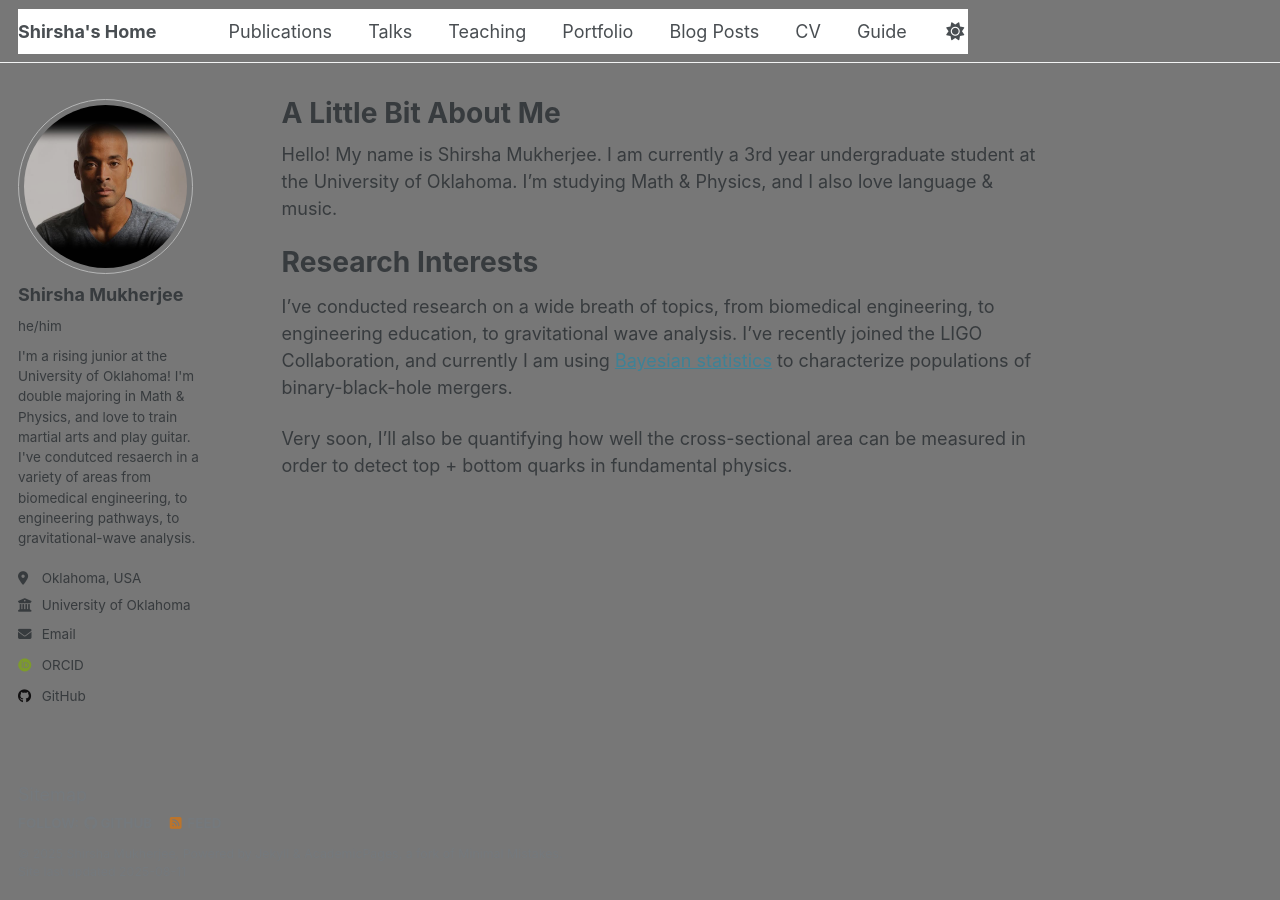
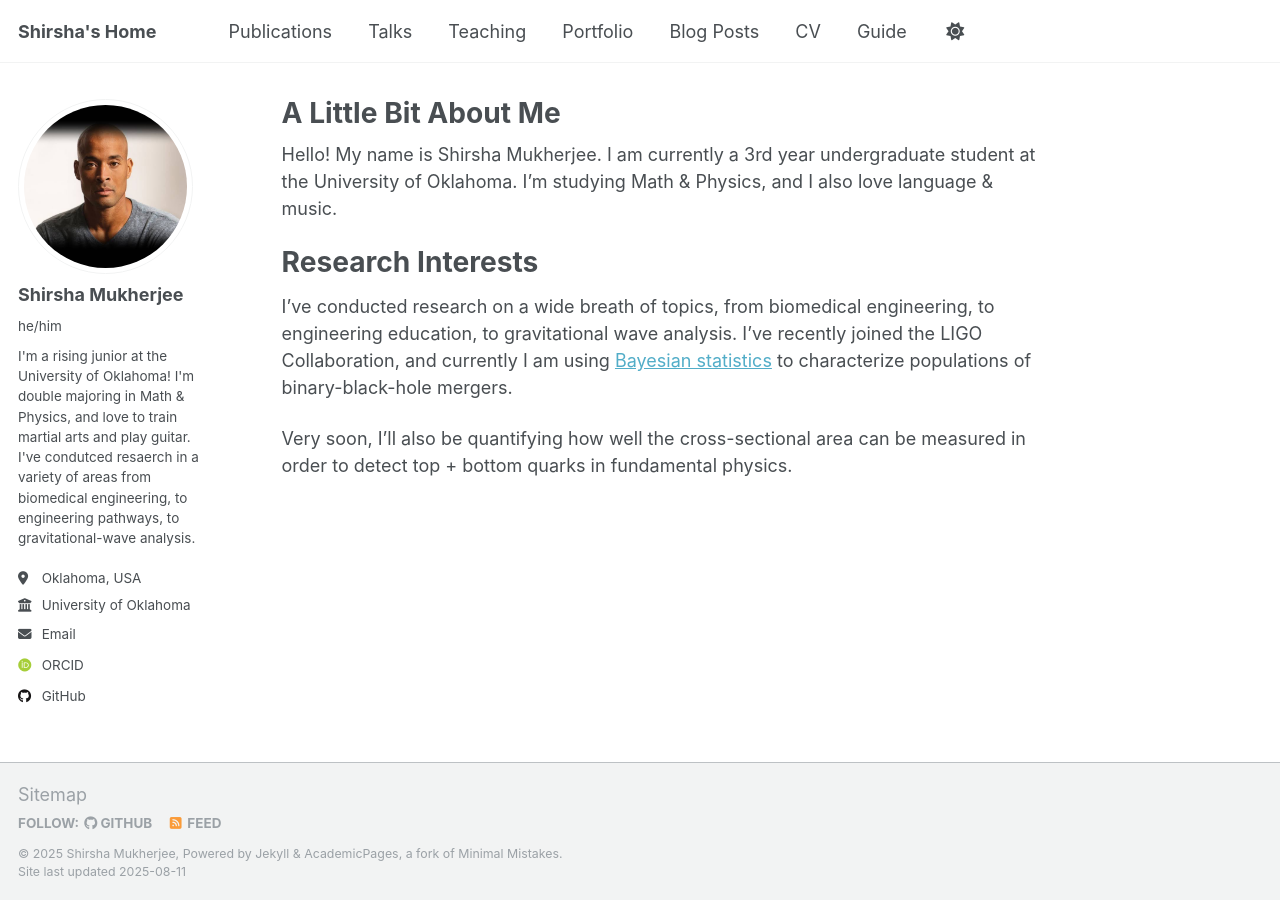
Before and after one commit to shirshamukherjee/projectfrthistime, a Jekyll site: the page built from _pages/about.md, in a window 1280 px wide. Built offline with Jekyll 4.4.1, drawn with Linux system fonts in a browser that asks for light colours; some web fonts are replaced; a script that is not in the unit is left out.

Commit message:
setting it back to normal

```diff
--- a/assets/css/main.scss
+++ b/assets/css/main.scss
@@ -43,54 +43,3 @@
     "vendor/font-awesome/solid",
     "vendor/font-awesome/brands"
 ;
-/* 1) Full-page background image */
-html, body {
-  min-height: 100%;
-  margin: 0;
-  padding: 0;
-  background: url("/assets/images/my-background.jpg") no-repeat center center fixed;
-  background-size: cover;
-}
-
-/* 2) Let the background show through all wrappers */
-.initial-content,
-.page,
-.page__inner-wrap,
-.page__content,
-.page__footer {
-  background: transparent !important;
-  box-shadow: none !important;
-  border: 0 !important;
-}
-
-/* 3) Kill the nav’s white strip */
-.masthead,
-.greedy-nav {
-  background: transparent !important;
-  box-shadow: none !important;
-  border: 0 !important;
-}
-
-/* 4) Remove hairlines drawn with ::before rules (theme uses these) */
-.initial-content::before,
-.page::before,
-.page__inner-wrap::before,
-.page__content::before,
-.page__footer::before,
-.masthead::before,
-.greedy-nav::before {
-  content: none !important;
-}
-
-/* 5) Footer separator line (some MM builds use this border) */
-.page__footer { border-top: 0 !important; }
-
-
-html::after {
-  content: "";
-  position: fixed;
-  inset: 0;
-  background: rgba(0,0,0,0.25);   /* tweak to taste */
-  pointer-events: none;
-  z-index: 0;
-}
```
